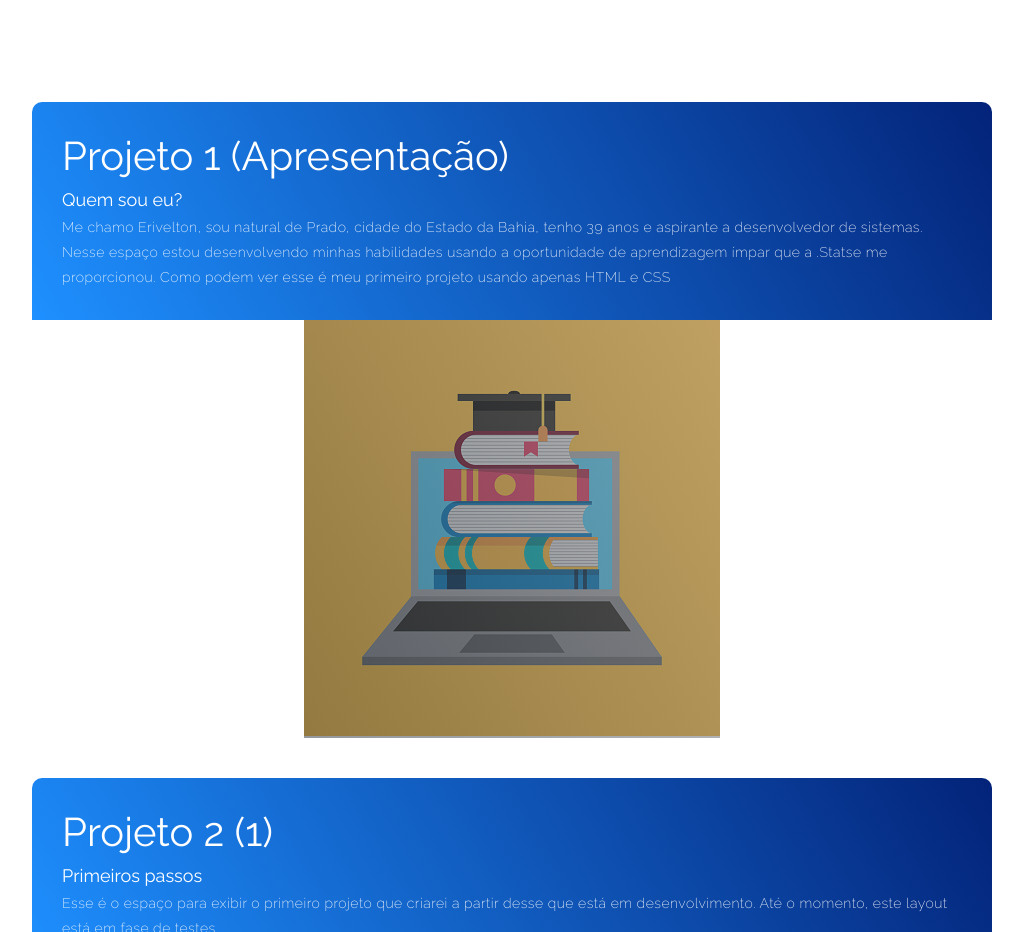
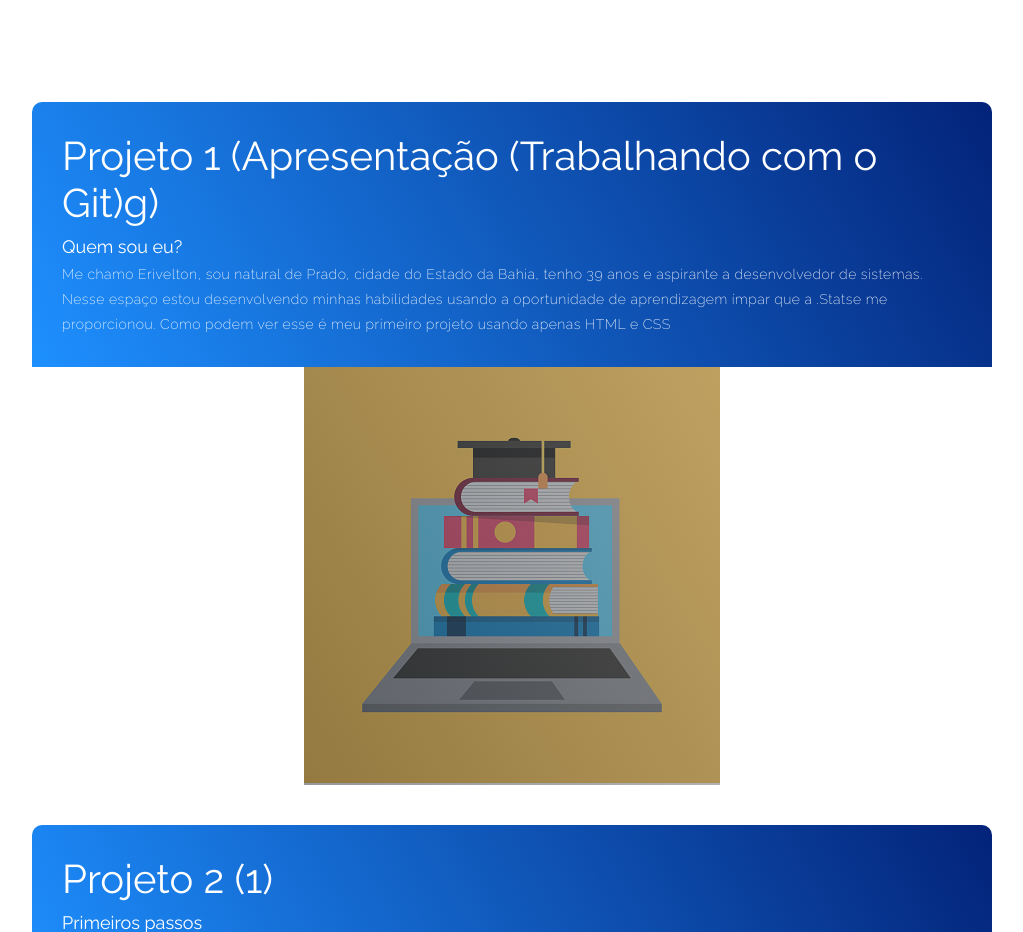
Before and after one commit to Erivelton123/portfolio-erivelton, a plain HTML site: page index.html in a window 1280 px wide. Shown: the part 1080-2012 px from the top of the page, without its empty margins (128-1151 px from the left). Drawn offline with Linux system fonts and the light colour scheme.

Commit message:
update title

```diff
--- a/index.html
+++ b/index.html
@@ -6,7 +6,7 @@
     <meta http-equiv="X-UA-Compatible" content="IE=edge">
     <meta name="viewport" content="width=device-width, initial-scale=1.0">
     <link rel="stylesheet" href="style.css">
-    <title>Meu Primeiro Site</title>
+    <title>Portfólio Erivelton</title>
 </head>
 
 <body>
@@ -28,7 +28,7 @@
             <div class="all-projects">
                 <div class="project-item">
                     <div class="project-info">
-                        <h1> Projeto 1 (Apresentação)</h1>
+                        <h1> Projeto 1 (Apresentação (Trabalhando com o Git)g)</h1>
                         <h2>Quem sou eu?</h2>
                         <p>Me chamo Erivelton, sou natural de Prado, cidade do Estado da Bahia, tenho 39 anos e
                             aspirante a desenvolvedor de sistemas. Nesse espaço estou desenvolvendo minhas habilidades
```
